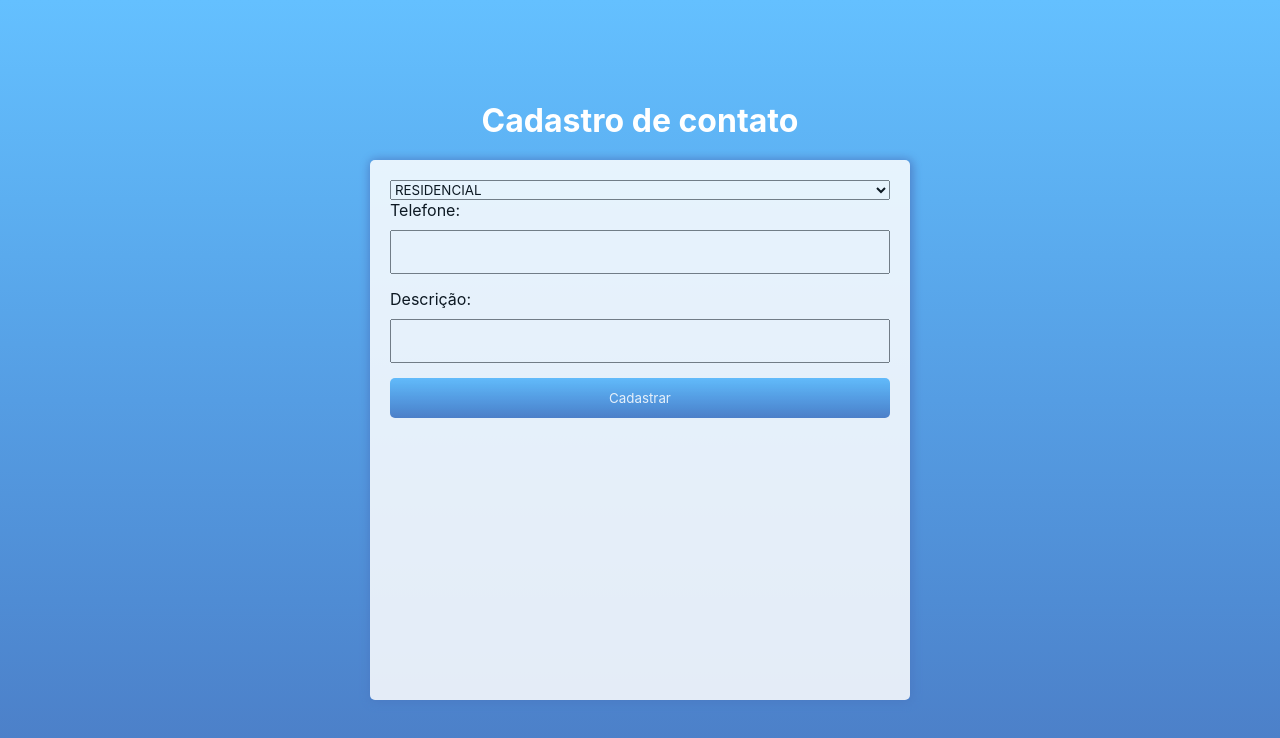
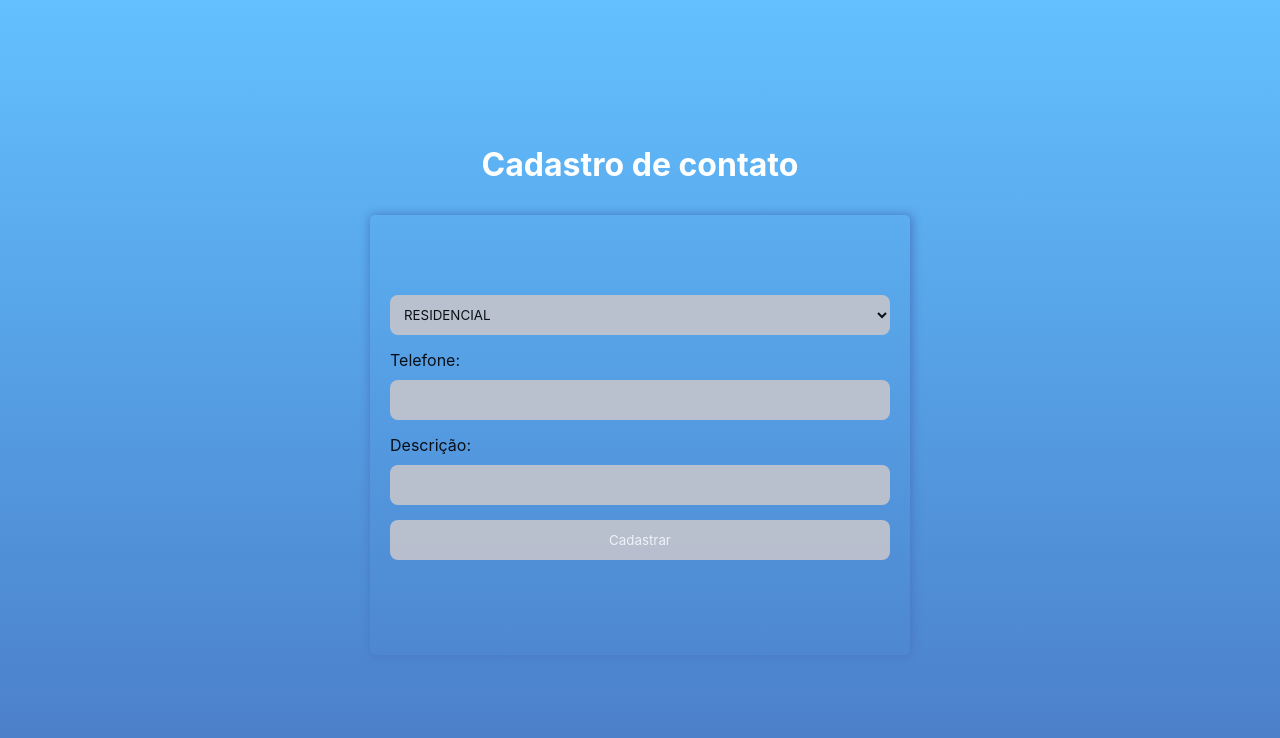
Before and after one commit to GustavoScopinho/dadospessoais-api, a React (Create React App) app: page /contato/create in a window 1280 px wide. Shown: the top 738 px of the page. Built offline with nearby package versions, Linux system fonts and the light colour scheme; sample sign-in values are in the browser's storage.

Commit message:
Arrumando erro yup criar contato

```diff
--- a/src/components/CadastroContatos/CadastrarContatos.style.ts
+++ b/src/components/CadastroContatos/CadastrarContatos.style.ts
@@ -10,11 +10,12 @@ export const ContainerCadastro = styled.div`
     #64c0ff
   );
   width: 100%;
-  height: 100vh;
+  min-height: 100vh;
   display: flex;
   justify-content: center;
 
   h1 {
+    margin-bottom: 2%;
     color: #fff;
     text-align: center;
     padding-bottom: 20px;
@@ -53,13 +54,15 @@ export const ContainerCadastro = styled.div`
 
     div {
       width: 500px;
-      height: 500px;
+      min-height: 400px;
       border-radius: 5px;
-      background-color: #fff;
-      opacity: 85%;
+
+      opacity: 90%;
       padding: 20px;
       box-shadow: 1px 1px 10px 2px #4b7bc4;
-
+      display: flex;
+      flex-direction: column;
+      justify-content: center;
       h1 {
         text-align: center;
         padding-top: 10px;
@@ -70,9 +73,21 @@ export const ContainerCadastro = styled.div`
         flex-direction: column;
 
         input {
+          padding-left: 2%;
+          background: #c4c4cc;
           height: 40px;
           margin-bottom: 15px;
+          border-radius: 8px;
+          border: none;
         }
+      }
+      select {
+        padding-left: 2%;
+        background: #c4c4cc;
+        height: 40px;
+        margin-bottom: 15px;
+        border-radius: 8px;
+        border: none;
       }
     }
   }
--- a/src/components/CadastroContatos/CadastroContatos.tsx
+++ b/src/components/CadastroContatos/CadastroContatos.tsx
@@ -14,6 +14,7 @@ export const CadastroContatos = () => {
   const { register, handleSubmit } = useForm<IContato>({
     resolver: yupResolver(ContatoSchema)
   })
+
   const { criarContatos } = useContext(ContatosContext)
 
   return (
--- a/src/components/Header/Header.style.ts
+++ b/src/components/Header/Header.style.ts
@@ -9,7 +9,6 @@ export const ContainerHeader = styled.div`
   border-bottom: 1px solid #fff;
   align-items: center;
   flex-direction: column;
-  /* border-right: 1px solid #1c203b; */
 
   .ContainerLogout {
     width: 100%;
--- a/src/pages/CadastroEndereco/CadastroEndereco.style.tsx
+++ b/src/pages/CadastroEndereco/CadastroEndereco.style.tsx
@@ -1,7 +1,7 @@
-import styled from "styled-components";
+import styled from 'styled-components'
 
 export const ContainerCadastro = styled.div`
-  background: rgb(28,32,59);
+  background: rgb(28, 32, 59);
   width: 100%;
   display: flex;
   justify-content: center;
@@ -19,11 +19,9 @@ font-weight: 500;
     color: #fff;
     padding-bottom: 10px;
   }
-  .erro-mensage{
+  .erro-mensage {
     color: red;
     opacity: 50%;
-  }
-
   }
 
   .ContainerMenor {
@@ -34,8 +32,8 @@ font-weight: 500;
     div {
       width: 500px;
       border-radius: 10px;
-      background-color: #323238;;
-      opacity: 85%;
+      background-color: #323238;
+
       padding: 20px;
       box-shadow: 1px 1px 10px 2px #4b7bc4;
 
@@ -44,9 +42,9 @@ font-weight: 500;
         padding-top: 10px;
       }
 
-      select{
+      select {
         padding-left: 2%;
-        background:  #c4c4cc;
+        background: #c4c4cc;
         height: 40px;
         margin-bottom: 15px;
         border-radius: 8px;
@@ -59,14 +57,14 @@ font-weight: 500;
 
         input {
           padding-left: 2%;
-        background:  #c4c4cc;
+          background: #c4c4cc;
           height: 40px;
           margin-bottom: 15px;
           border-radius: 8px;
           border: none;
         }
-        button{
-        background: rgb(28,32,59);
+        button {
+          background: rgb(28, 32, 59);
           margin-top: 5%;
           border-radius: 8px;
           text-decoration: none;
@@ -85,4 +83,5 @@ font-weight: 500;
         }
       }
     }
-`;
+  }
+`
--- a/src/pages/EditaPessoa/EditaPessoa.style.tsx
+++ b/src/pages/EditaPessoa/EditaPessoa.style.tsx
@@ -15,6 +15,7 @@ export const ContainerCadastro = styled.div`
   justify-content: center;
 
   h1 {
+    margin-bottom: 2%;
     color: #fff;
     text-align: center;
     padding-bottom: 20px;
@@ -69,9 +70,30 @@ export const ContainerCadastro = styled.div`
         flex-direction: column;
 
         input {
+          padding-left: 2%;
+          background: #ebebec;
           height: 40px;
           margin-bottom: 15px;
+          border-radius: 8px;
+          border: none;
         }
+        label {
+          font-weight: 400;
+        }
+      }
+    }
+    .button-cadastro {
+      margin-top: 5px;
+      background: #4b7bc4;
+      border-radius: 5px;
+      border: none;
+      color: #fff;
+      font-weight: 500;
+      transition: all 0.2s ease;
+
+      cursor: pointer;
+      :hover {
+        scale: 1.01;
       }
     }
   }
--- a/src/pages/PaginaContato/Contato.style.ts
+++ b/src/pages/PaginaContato/Contato.style.ts
@@ -21,7 +21,7 @@ export const ContainerHome = styled.div`
     justify-content: center;
     flex-direction: column;
     align-items: center;
-    background-color: #d6d6d6;
+    background-color: #e5e3e3;
     width: 100%;
 
     h2 {
--- a/src/pages/PaginaUsuarios/Home.style.ts
+++ b/src/pages/PaginaUsuarios/Home.style.ts
@@ -34,7 +34,7 @@ export const ContainerHome = styled.div`
       color: rgb(28, 32, 59);
     }
     .containerButton {
-      padding: 0px 50px;
+      padding: 5px 30px;
     }
 
     .buttonTabela {
--- a/src/utilidade/schemas.ts
+++ b/src/utilidade/schemas.ts
@@ -24,12 +24,8 @@ export const CadastroDePessoasSchema = yup.object().shape({
 
 export const ContatoSchema = yup.object().shape({
   tipoContato: yup.string().required('Campo obrigatório'),
-  telefone: yup.number().required('Digite o seu telefone'),
+  telefone: yup.string().required('Digite o seu telefone'),
   descricao: yup.string().required('Digite uma descrição, exemplo: Whatsapp')
-  // export const peopleFormSchema = yup.object().shape({
-  //   nome: yup.string().required()
-  //   dataNascimento: yup.string().required('')
-  //   cpf: yup.string().required()
 })
 
 export const enderecoFormSchema = yup.object().shape({
```
Lines whose indentation alone changed are shown as unchanged.
